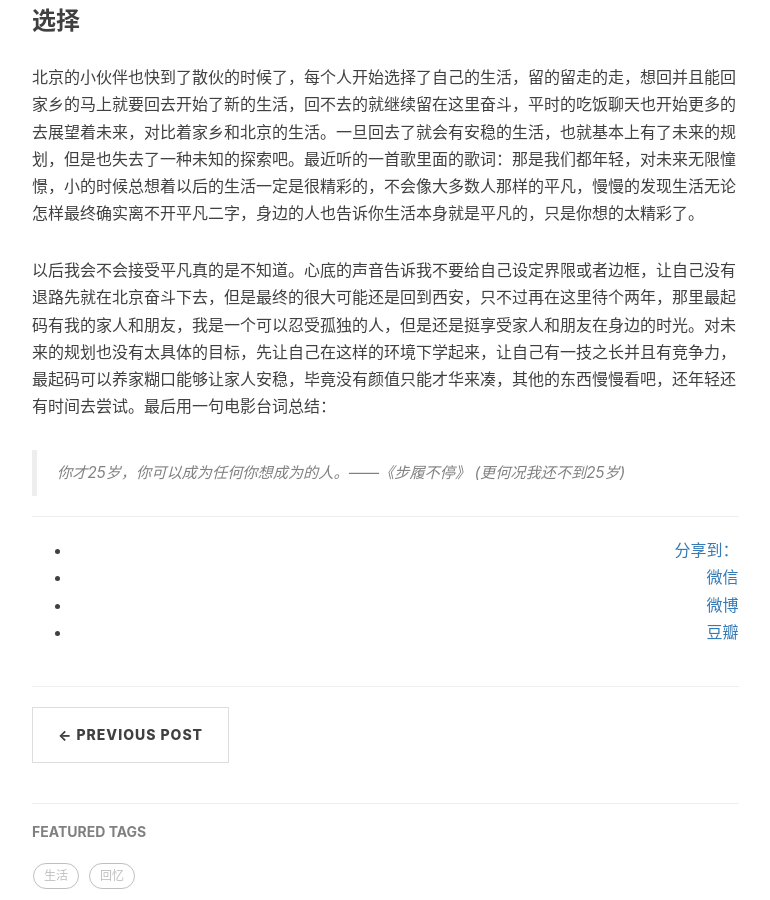
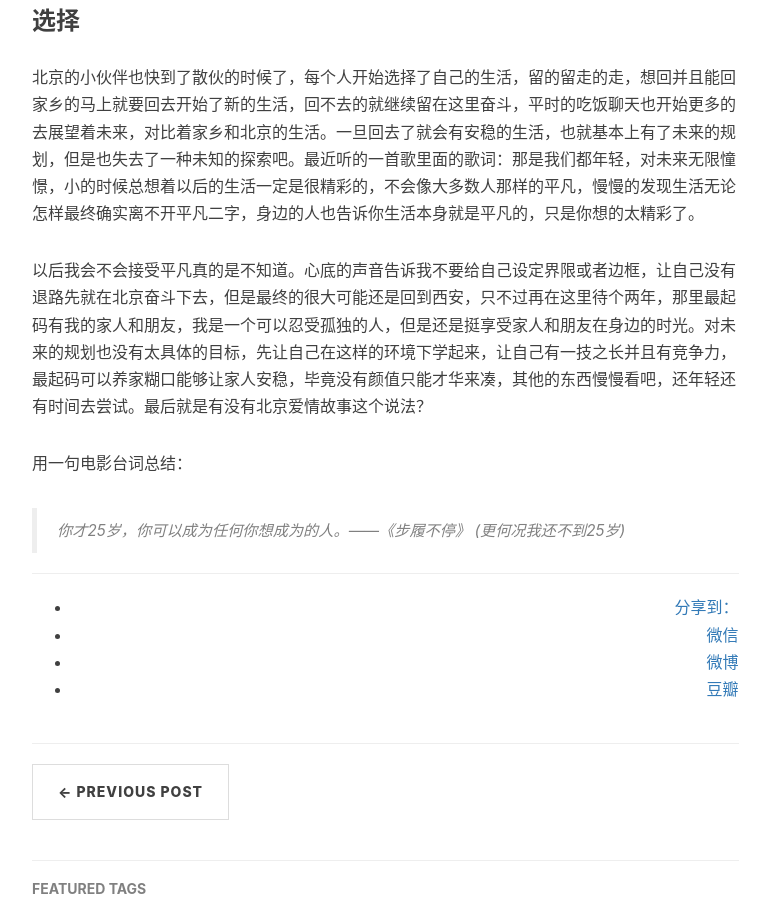
Before and after one commit to liuyubo2023/liuyubo2023.github.io, a Jekyll site: the page built from _posts/2018-03-14-thinking.markdown, in a window 1280 px wide and 900 px high, scrolled down 1450 px. Shown: the whole window, without its empty margins (233-1003 px from the left). Built offline with Jekyll 4.4.1, drawn with Linux system fonts in a browser that asks for light colours; nearby versions of some CDN libraries; comment, search, counter and statistics services are not loaded.

Commit message:
再次修改

```diff
--- a/_posts/2018-03-14-thinking.markdown
+++ b/_posts/2018-03-14-thinking.markdown
@@ -24,6 +24,7 @@ tags:
 
 北京的小伙伴也快到了散伙的时候了，每个人开始选择了自己的生活，留的留走的走，想回并且能回家乡的马上就要回去开始了新的生活，回不去的就继续留在这里奋斗，平时的吃饭聊天也开始更多的去展望着未来，对比着家乡和北京的生活。一旦回去了就会有安稳的生活，也就基本上有了未来的规划，但是也失去了一种未知的探索吧。最近听的一首歌里面的歌词：那是我们都年轻，对未来无限憧憬，小的时候总想着以后的生活一定是很精彩的，不会像大多数人那样的平凡，慢慢的发现生活无论怎样最终确实离不开平凡二字，身边的人也告诉你生活本身就是平凡的，只是你想的太精彩了。
 
-以后我会不会接受平凡真的是不知道。心底的声音告诉我不要给自己设定界限或者边框，让自己没有退路先就在北京奋斗下去，但是最终的很大可能还是回到西安，只不过再在这里待个两年，那里最起码有我的家人和朋友，我是一个可以忍受孤独的人，但是还是挺享受家人和朋友在身边的时光。对未来的规划也没有太具体的目标，先让自己在这样的环境下学起来，让自己有一技之长并且有竞争力，最起码可以养家糊口能够让家人安稳，毕竟没有颜值只能才华来凑，其他的东西慢慢看吧，还年轻还有时间去尝试。最后用一句电影台词总结：
+以后我会不会接受平凡真的是不知道。心底的声音告诉我不要给自己设定界限或者边框，让自己没有退路先就在北京奋斗下去，但是最终的很大可能还是回到西安，只不过再在这里待个两年，那里最起码有我的家人和朋友，我是一个可以忍受孤独的人，但是还是挺享受家人和朋友在身边的时光。对未来的规划也没有太具体的目标，先让自己在这样的环境下学起来，让自己有一技之长并且有竞争力，最起码可以养家糊口能够让家人安稳，毕竟没有颜值只能才华来凑，其他的东西慢慢看吧，还年轻还有时间去尝试。最后就是有没有北京爱情故事这个说法？
 
+用一句电影台词总结：
 >你才25岁，你可以成为任何你想成为的人。——《步履不停》 (更何况我还不到25岁)
```
